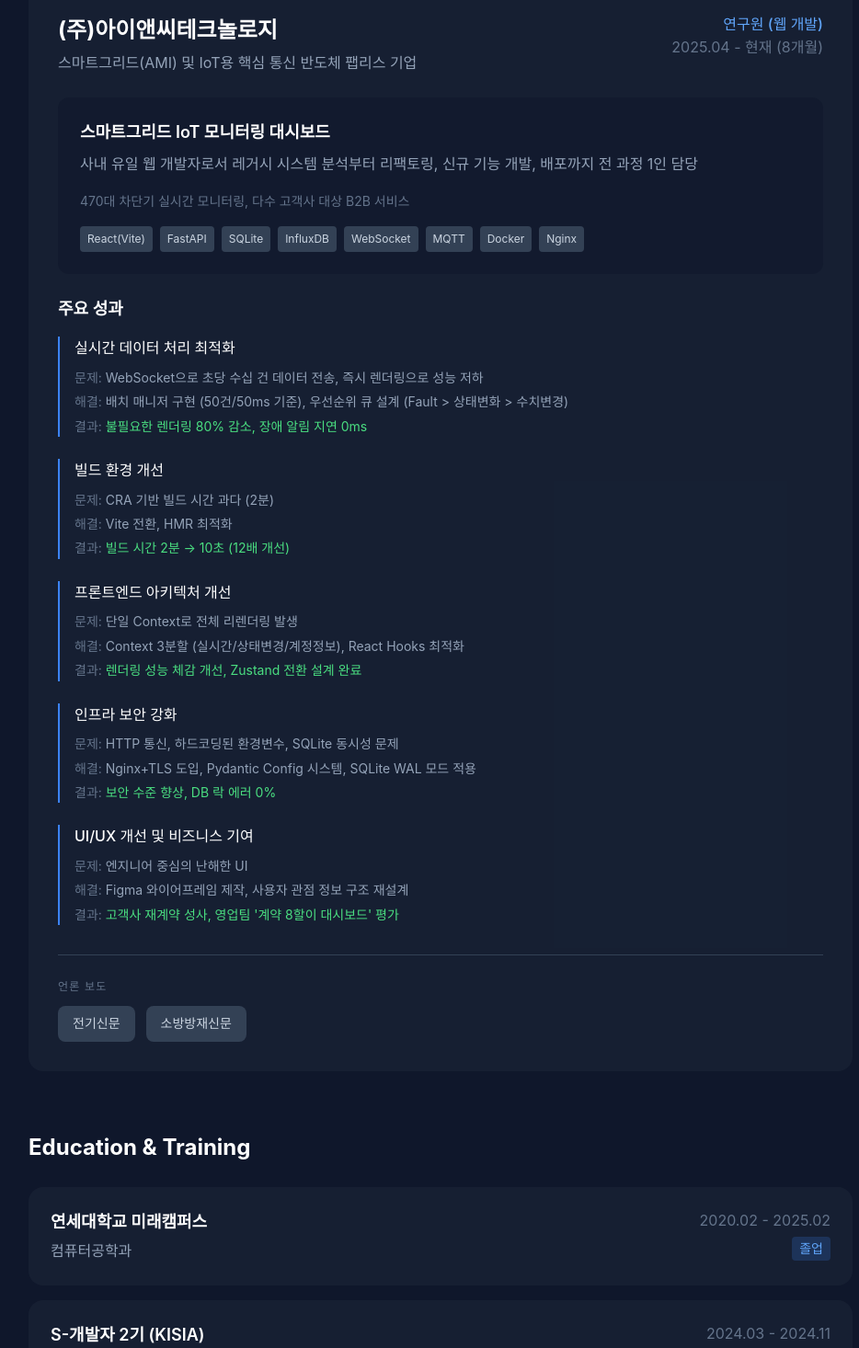
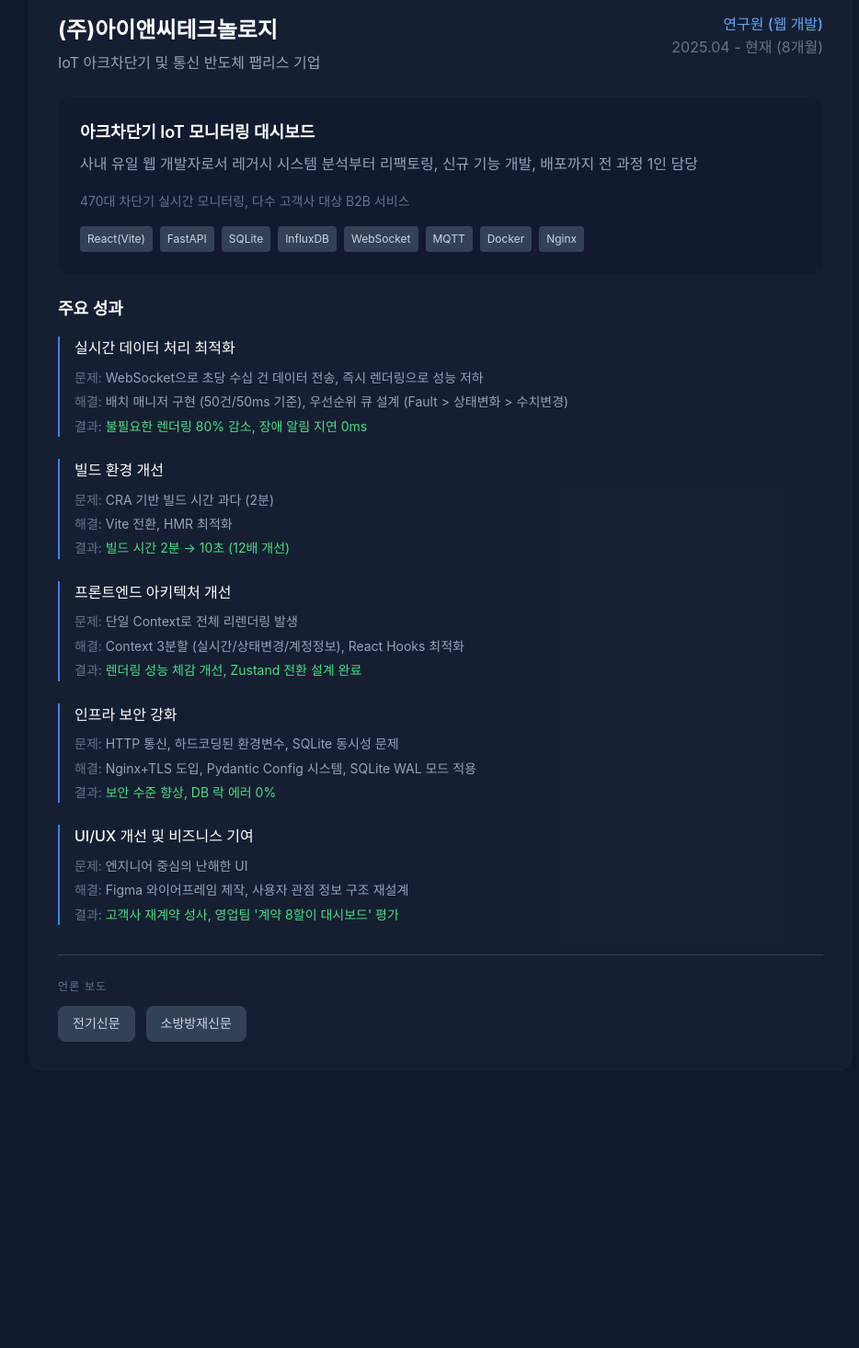
Before and after one commit to jammy0903/portfolio, a React (Vite) app: page /experience in a window 1280 px wide. Shown: the part 240-1706 px from the top of the page at 92% size, without its empty margins (161-1095 px from the left). After the commit the page ends 1549 px from the top, so only its background shows below. Built offline with nearby package versions, Linux system fonts and the light colour scheme.

Commit message:
fix: Correct company desc to IoT, move Education to About page

```diff
--- a/src/data/profile.ts
+++ b/src/data/profile.ts
@@ -23,11 +23,11 @@ export const skills = {
 
 export const experience = {
   company: "(주)아이앤씨테크놀로지",
-  companyDesc: "스마트그리드(AMI) 및 IoT용 핵심 통신 반도체 팹리스 기업",
+  companyDesc: "IoT 아크차단기 및 통신 반도체 팹리스 기업",
   position: "연구원 (웹 개발)",
   period: "2025.04 - 현재",
   duration: "8개월",
-  project: "스마트그리드 IoT 모니터링 대시보드",
+  project: "아크차단기 IoT 모니터링 대시보드",
   role: "사내 유일 웹 개발자로서 레거시 시스템 분석부터 리팩토링, 신규 기능 개발, 배포까지 전 과정 1인 담당",
   scale: "470대 차단기 실시간 모니터링, 다수 고객사 대상 B2B 서비스",
   techStack: ["React(Vite)", "FastAPI", "SQLite", "InfluxDB", "WebSocket", "MQTT", "Docker", "Nginx"],
--- a/src/pages/About.tsx
+++ b/src/pages/About.tsx
@@ -1,4 +1,4 @@
-import { profile, skills } from "../data/profile";
+import { profile, skills, education } from "../data/profile";
 
 export default function About() {
   const cardStyle = {
@@ -109,6 +109,29 @@ export default function About() {
             </div>
           </div>
         </div>
+
+        {/* Education & Training */}
+        <div style={{ marginTop: '2rem' }}>
+          <h2 style={{ fontSize: '1.5rem', fontWeight: 'bold', color: 'white', marginBottom: '1.5rem' }}>Education & Training</h2>
+          <div style={{ display: 'flex', flexDirection: 'column', gap: '1rem' }}>
+            {education.map((edu, index) => (
+              <div key={index} style={{ ...cardStyle }}>
+                <div style={{ display: 'flex', flexWrap: 'wrap', justifyContent: 'space-between', alignItems: 'flex-start', gap: '1rem' }}>
+                  <div>
+                    <h3 style={{ fontSize: '1.125rem', fontWeight: '600', color: 'white', marginBottom: '0.25rem' }}>{edu.school}</h3>
+                    <p style={{ color: '#94a3b8' }}>{edu.major}</p>
+                  </div>
+                  <div style={{ textAlign: 'right' }}>
+                    <p style={{ color: '#64748b', marginBottom: '0.25rem' }}>{edu.period}</p>
+                    <span style={{ display: 'inline-block', padding: '0.125rem 0.5rem', backgroundColor: 'rgba(59, 130, 246, 0.2)', color: '#60a5fa', borderRadius: '0.25rem', fontSize: '0.875rem' }}>
+                      {edu.status}
+                    </span>
+                  </div>
+                </div>
+              </div>
+            ))}
+          </div>
+        </div>
       </div>
     </div>
   );
--- a/src/pages/Experience.tsx
+++ b/src/pages/Experience.tsx
@@ -1,4 +1,4 @@
-import { experience, education } from "../data/profile";
+import { experience } from "../data/profile";
 
 export default function Experience() {
   const cardStyle = {
@@ -86,28 +86,6 @@ export default function Experience() {
           </div>
         </div>
 
-        {/* Education */}
-        <div>
-          <h2 style={{ fontSize: '1.5rem', fontWeight: 'bold', color: 'white', marginBottom: '1.5rem' }}>Education & Training</h2>
-          <div style={{ display: 'flex', flexDirection: 'column', gap: '1rem' }}>
-            {education.map((edu, index) => (
-              <div key={index} style={{ ...cardStyle, padding: '1.5rem' }}>
-                <div style={{ display: 'flex', flexWrap: 'wrap', justifyContent: 'space-between', alignItems: 'flex-start', gap: '1rem' }}>
-                  <div>
-                    <h3 style={{ fontSize: '1.125rem', fontWeight: '600', color: 'white', marginBottom: '0.25rem' }}>{edu.school}</h3>
-                    <p style={{ color: '#94a3b8' }}>{edu.major}</p>
-                  </div>
-                  <div style={{ textAlign: 'right' }}>
-                    <p style={{ color: '#64748b', marginBottom: '0.25rem' }}>{edu.period}</p>
-                    <span style={{ display: 'inline-block', padding: '0.125rem 0.5rem', backgroundColor: 'rgba(59, 130, 246, 0.2)', color: '#60a5fa', borderRadius: '0.25rem', fontSize: '0.875rem' }}>
-                      {edu.status}
-                    </span>
-                  </div>
-                </div>
-              </div>
-            ))}
-          </div>
-        </div>
       </div>
     </div>
   );
```
